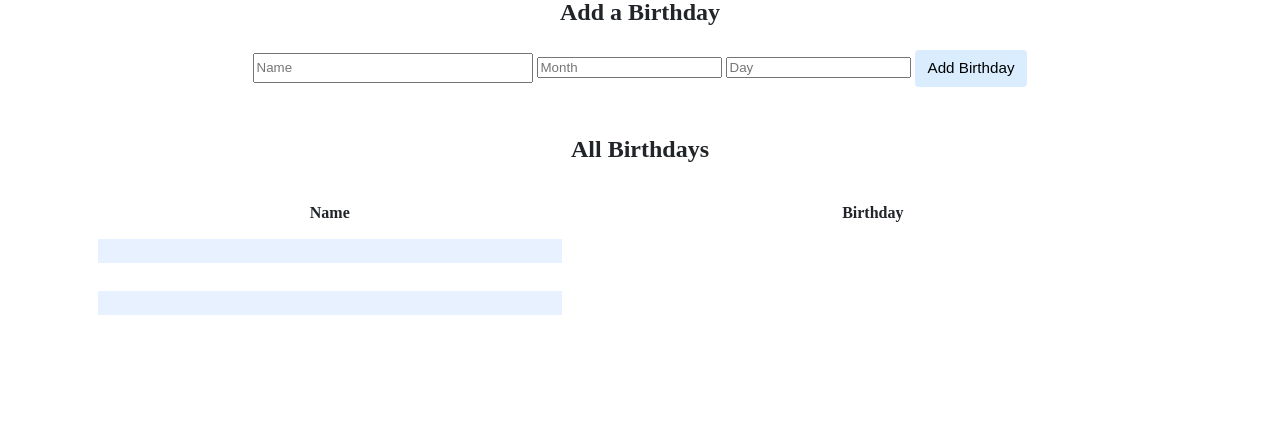
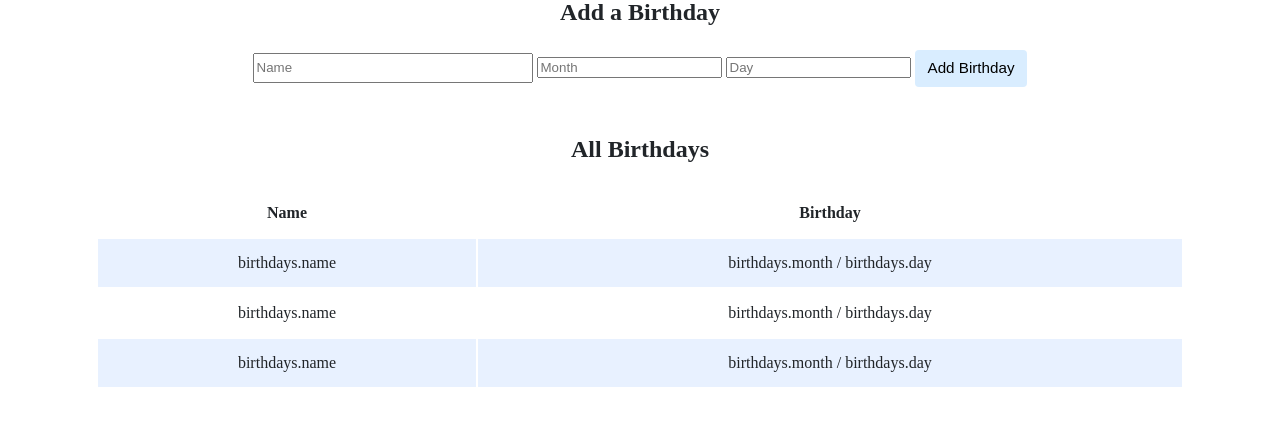
Before and after one commit to xybelle/cs50x-final, a Flask app: page / in a window 1280 px wide. Shown: the part 266-692 px from the top of the page. Run offline with Flask 3, Linux system fonts and the light colour scheme; data comes from the database, SQL or seed files in the repository; lists and menus that the app fills with data are empty; some libraries are stand-ins or nearby versions.

Commit message:
Mon, Jan 29, 2024, 6:00 PM +08:00

```diff
--- a/PSET_9/birthdays/templates/index.html
+++ b/PSET_9/birthdays/templates/index.html
@@ -37,7 +37,8 @@
                         <!-- TODO: Loop through the database entries to display them in this table -->
                         {% for birthday in birthdays %}
                             <tr>
-                                <th>{{ birthdays["name"] }}</th>
+                                <td>birthdays.name</th>
+                                <td>birthdays.month / birthdays.day</td>
                             </tr>
                         {% endfor %}
                     </tbody>
```
